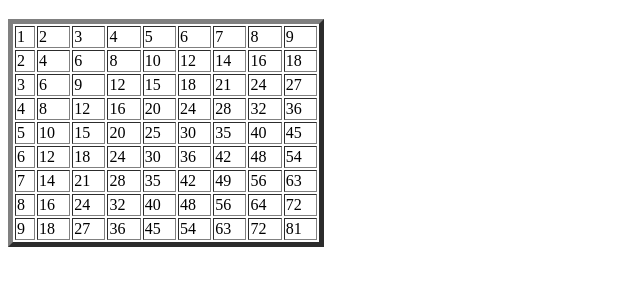
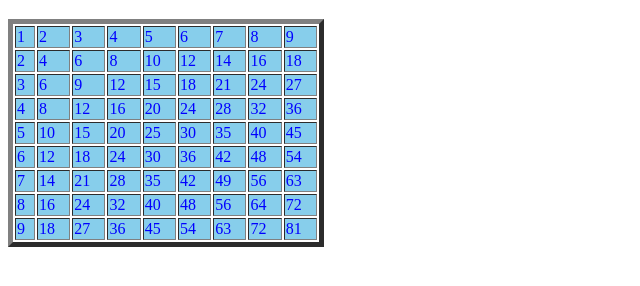
Before and after one commit to kimgyeongwon08/2024web, a plain HTML site: page 웹프 js 수행평가/multitable.html in a window 1280 px wide. Shown: the part 70-356 px from the top of the page, without its empty margins (0-640 px from the left). Drawn offline with Linux system fonts and the light colour scheme.

Commit message:
Update multitable.html

```diff
--- a/웹프 js 수행평가/multitable.html
+++ b/웹프 js 수행평가/multitable.html
@@ -7,16 +7,20 @@
     <title>Document</title>
 
     <script>
-        document.write("<h1>구구단표</h1>");
-        document.write("<table border=5 width=25%>")
-        for(let a = 1 ; a <10 ; a++){
-            document.write("<tr>");
-            for(let b = 1; b<10 ; b++){
-                document.write("<td>"+ a*b +"</td>")
+            document.write("<h1>구구단표</h1>");
+            document.write("<table border='5' width='25%'>");
+            for (let a = 1; a < 10; a++) {
+                document.write("<tr>");
+                for (let b = 1; b < 10; b++) {
+                    let result = a * b;
+                    let textColor = 'blue';
+                    let bgColor = 'skyblue';
+
+                    document.write("<td style='background-color:" + bgColor + "; color:" + textColor + "'>" + result + "</td>");
+                }
+                document.write("</tr>");
             }
-            document.write("</tr>")
-        }
-        document.write("</table>")
+            document.write("</table>");
     </script>
 </head>
 <body>
```
